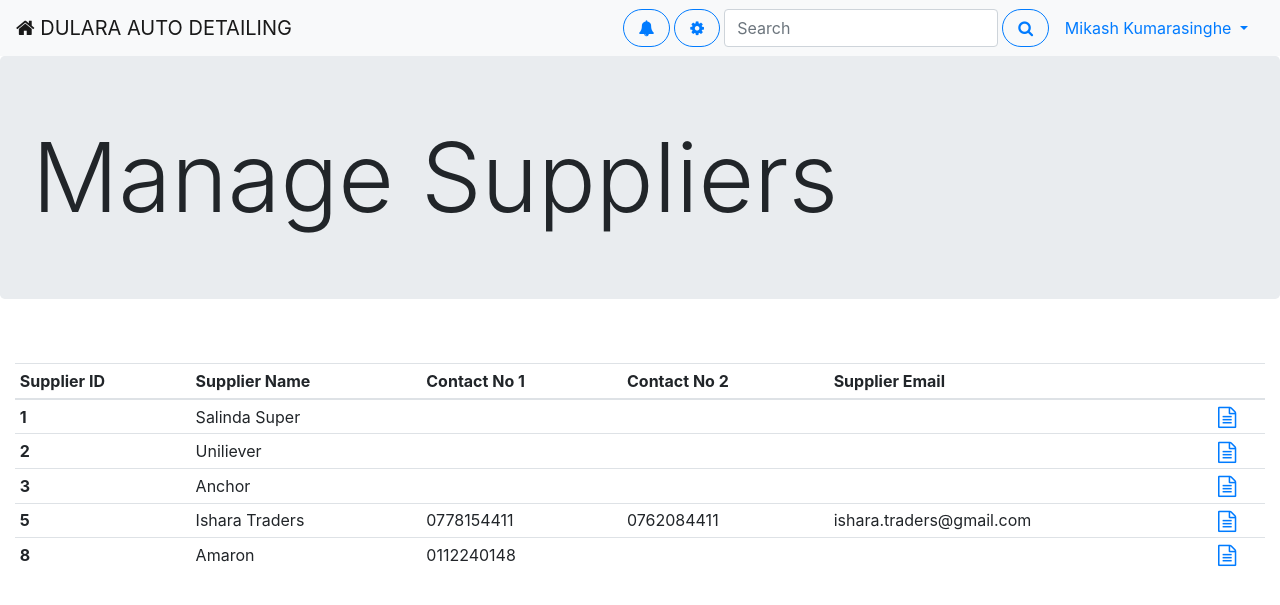
After one commit to Ishara997567/dulara_auto_detailing, a PHP site: page /view/sale-manage-supplier.php in a window 1280 px wide. The commit adds this page. Shown: the top 605 px of the page. Run offline with PHP 8.4, Linux system fonts and the light colour scheme; data comes from the database, SQL or seed files in the repository; some libraries are stand-ins or nearby versions.

Commit message:
Supplier Manage Upto Update Database

```diff
--- a/assets/js/inventory_update.js
+++ b/assets/js/inventory_update.js
@@ -14,8 +14,8 @@ $(document).ready(function (){
             else{
                 $(".my-message").html("Item Failed to Update!").addClass("alert alert-danger");
             }
-        })
-    })
+        });
+    });
 
     //update manu code ajax call
     $("#btn_manufacturer_code_check").click(function(){
--- /dev/null
+++ b/assets/js/sale_manage_supplier.js
@@ -0,0 +1,142 @@
+$(document).ready(function (){
+    $(".tbl-supplier tbody tr").on("click", "td a", function (){
+        let x = $(this).data('id');
+
+        let url = "../controller/salecontroller.php?status=manage_supplier";
+        $.post(url, {supplierId:x}, function (data){
+            $(".supplier-content").html(data);
+
+            //Hiding All the Check Buttons
+            $("#sup_name_check").hide();
+            $("#sup_add_home_no_check").hide();
+            $("#sup_add_street_check").hide();
+            $("#sup_add_city_check").hide();
+            $("#sup_add_state_check").hide();
+            $("#sup_cn1_check").hide();
+            $("#sup_cn2_check").hide();
+            $("#sup_email_check").hide();
+
+
+            //sup_name_change
+            $("#sup_name_pencil").click(function () {
+                $(this).hide();
+                $('#sup_name_check').show();
+                $("input[id='manage_sup_name']").prop("readonly", false);
+
+                $("#sup_name_check").click(function () {
+                    $("input[id='manage_sup_name']").prop("readonly", true);
+                    $(this).hide();
+                    $("#sup_name_pencil").show();
+                });
+
+            });
+
+            //sup_add_home_change
+            $("#sup_add_home_no_pencil").click(function () {
+                $(this).hide();
+                $('#sup_add_home_no_check').show();
+                $("input[id='manage_sup_home_no']").prop("readonly", false);
+
+                $("#sup_add_home_no_check").click(function () {
+                    $("input[id='manage_sup_home_no']").prop("readonly", true);
+                    $(this).hide();
+                    $("#sup_add_home_no_pencil").show();
+                });
+
+            });
+
+            //sup_add_steet_change
+            $("#sup_add_street_pencil").click(function () {
+                $(this).hide();
+                $('#sup_add_street_check').show();
+                $("input[id='manage_sup_s_name']").prop("readonly", false);
+
+                $("#sup_add_street_check").click(function () {
+                    $("input[id='manage_sup_s_name']").prop("readonly", true);
+                    $(this).hide();
+                    $("#sup_add_street_pencil").show();
+                });
+
+            });
+
+            //sup_add_city_change
+            $("#sup_add_city_pencil").click(function () {
+                $(this).hide();
+                $('#sup_add_city_check').show();
+                $("input[id='manage_sup_city']").prop("readonly", false);
+
+                $("#sup_add_city_check").click(function () {
+                    $("input[id='manage_sup_city']").prop("readonly", true);
+                    $(this).hide();
+                    $("#sup_add_city_pencil").show();
+                });
+
+            });
+
+
+            //sup_add_state_change
+            $("#sup_add_state_pencil").click(function () {
+                $(this).hide();
+                $('#sup_add_state_check').show();
+                $("input[id='manage_sup_state']").prop("readonly", false);
+
+                $("#sup_add_state_check").click(function () {
+                    $("input[id='manage_sup_state']").prop("readonly", true);
+                    $(this).hide();
+                    $("#sup_add_state_pencil").show();
+                });
+
+            });
+
+            //sup cn1 change
+            $("#sup_cn1_pencil").click(function () {
+                $(this).hide();
+                $('#sup_cn1_check').show();
+                $("input[id='manage_sup_cn1']").prop("readonly", false);
+
+                $("#sup_cn1_check").click(function () {
+                    $("input[id='manage_sup_cn1']").prop("readonly", true);
+                    $(this).hide();
+                    $("#sup_cn1_pencil").show();
+                });
+
+            });
+
+            //sup cn2 change
+            $("#sup_cn2_pencil").click(function () {
+                $(this).hide();
+                $('#sup_cn2_check').show();
+                $("input[id='manage_sup_cn2']").prop("readonly", false);
+
+                $("#sup_cn2_check").click(function () {
+                    $("input[id='manage_sup_cn2']").prop("readonly", true);
+                    $(this).hide();
+                    $("#sup_cn2_pencil").show();
+                });
+
+            });
+
+
+            //sup email change
+            $("#sup_email_pencil").click(function () {
+                $(this).hide();
+                $('#sup_email_check').show();
+                $("input[id='manage_sup_email']").prop("readonly", false);
+
+                $("#sup_email_check").click(function () {
+                    $("input[id='manage_sup_email']").prop("readonly", true);
+                    $(this).hide();
+                    $("#sup_email_pencil").show();
+                });
+
+            });
+
+
+
+
+
+
+
+        });
+    });
+});
--- a/model/sale_model.php
+++ b/model/sale_model.php
@@ -175,4 +175,11 @@ class Sale{
         $row =  $result->fetch_assoc();
         return $row["tot"];
     }
+
+    public function getSupplierById($sup_id)
+    {
+        $con = $GLOBALS["conn"];
+        $sql = "SELECT * FROM supplier WHERE sup_id = '$sup_id';";
+        return $con->query($sql);
+    }
 }
--- /dev/null
+++ b/view/sale-manage-supplier.php
@@ -0,0 +1,107 @@
+<?php include '../includes/header.php';
+include '../model/sale_model.php';
+
+$saleObj = new Sale();
+
+?>
+<title>Manage Suppliers</title>
+</head>
+<body>
+<?php include '../includes/navbar.php'; ?>
+<div class="container-fluid">
+    <div class="row padding">
+        <div class="col-12 display-1 jumbotron welcome">
+            Manage Suppliers
+        </div>
+    </div>
+
+
+    <div class="row mt-2">&nbsp;</div>
+
+    <div class="table-responsive">
+        <table class="table table-hover table-sm tbl-supplier">
+            <thead>
+            <tr>
+                <th scope="col">Supplier ID</th>
+                <th>Supplier Name</th>
+                <th>Contact No 1</th>
+                <th>Contact No 2</th>
+                <th>Supplier Email</th>
+                <th>&nbsp;</th>
+            </tr>
+            </thead>
+            <tbody>
+            <?php
+            $sup_result = $saleObj->getAllSuppliers();
+            while($r=$sup_result->fetch_assoc())
+            {
+                ?>
+                <tr>
+                    <th scope="row"><?php echo $r["sup_id"]; ?></th>
+                    <td><?php echo $r["sup_name"]; ?></td>
+                    <td><?php echo $r["sup_cn1"]; ?></td>
+                    <td><?php echo $r["sup_cn2"]; ?></td>
+                    <td><?php echo $r["sup_email"];; ?></td>
+                    <td><a href="#modal_manage_supplier" data-toggle="modal" data-id="<?php echo $r["sup_id"] ?>"><i class="fa fa-lg fa-file-text-o"></i></a></td>
+                </tr>
+            <?php } ?>
+            </tbody>
+        </table>
+    </div>
+
+
+
+    <!-- Modal for Managing Supplier    -->
+
+
+
+
+    <div class="modal fade" tabindex="-1" role="dialog" id="modal_manage_supplier" aria-labelledby="modal_manage_supplier" aria-hidden="true">
+        <div class="modal-dialog modal-xl" role="document">
+            <div class="modal-content">
+                <div class="modal-header">
+                    <h3 class="modal-title">Manage Suppliers</h3>
+                    <button type="button" class="close" data-dismiss="modal">
+                    <span aria-hidden="true">
+                        &times;
+                    </span>
+                    </button>
+                </div>
+
+                <form action="sale-manage-supplier.php" method="post" class="form-supplier">
+                    <div class="row padding d-flex justify-content-center">
+                        <div class="col-6 text-center alert supplier-manage-box">
+
+                        </div>
+                    </div>
+                    <div class="modal-body supplier-content">
+
+
+                    </div>
+                    <div class="modal-footer">
+                        <button type="button" class="btn btn-secondary" data-dismiss="modal">Close</button>
+                        <button type="submit" class="btn btn-primary form-supplier-submit">Save changes</button>
+                    </div>
+                </form>
+            </div>
+        </div>
+
+    </div>
+
+
+
+
+
+
+
+
+    <!-- End of Modal for Managing Supplier    -->
+
+
+</div>
+<?php include '../includes/footer.php'; ?>
+<script src="../assets/js/sale-po-history.js"></script>
+<script src="../assets/js/sale_manage_supplier.js"></script>
+<script>
+    $(".tbl-supplier").DataTable();
+</script>
--- a/view/sale-management.php
+++ b/view/sale-management.php
@@ -465,7 +465,7 @@ $saleObj = new Sale();
                     </a>
                     <div class="dropdown-menu" aria-labelledby="supplier_nav_dropdown_nav_dropdown">
                         <a class="dropdown-item" href="#supplier_modal" data-target="#supplier_modal" data-toggle="modal"><i class="fa fa-user-plus"></i> New Supplier</a>
-                        <a class="dropdown-item" href="#"><i class="fa fa-file-text"></i> Manage Supplier</a>
+                        <a class="dropdown-item" href="sale-manage-supplier.php"><i class="fa fa-file-text"></i> Manage Supplier</a>
                     </div>
                 </li>
 
```
Also changed, not shown: controller/salecontroller.php (+125 -0 lines).
